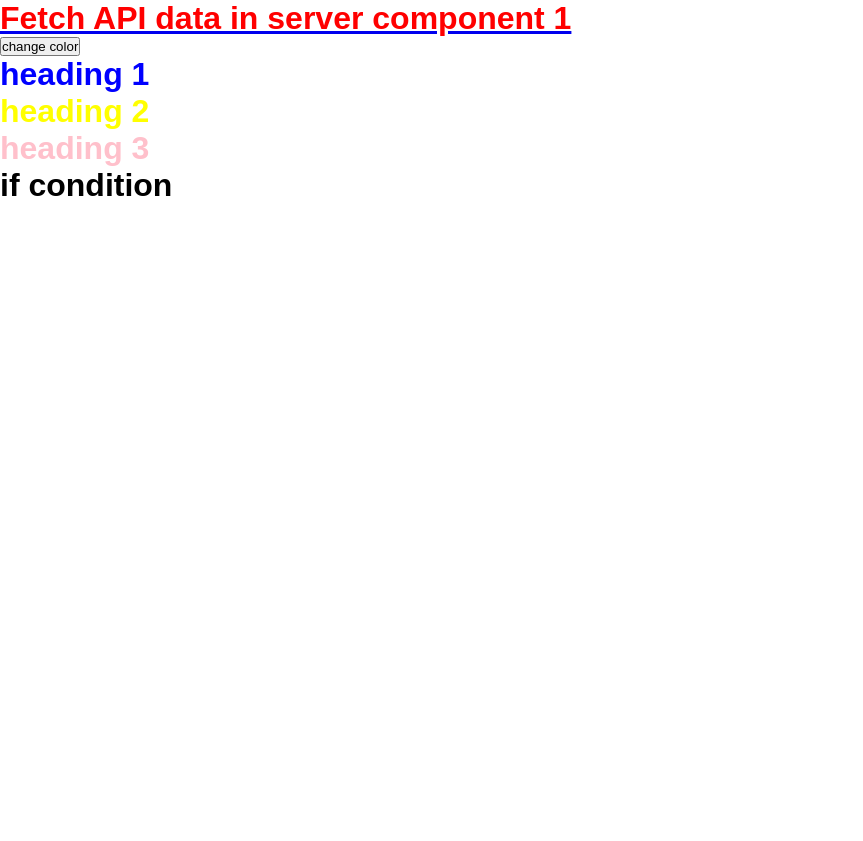
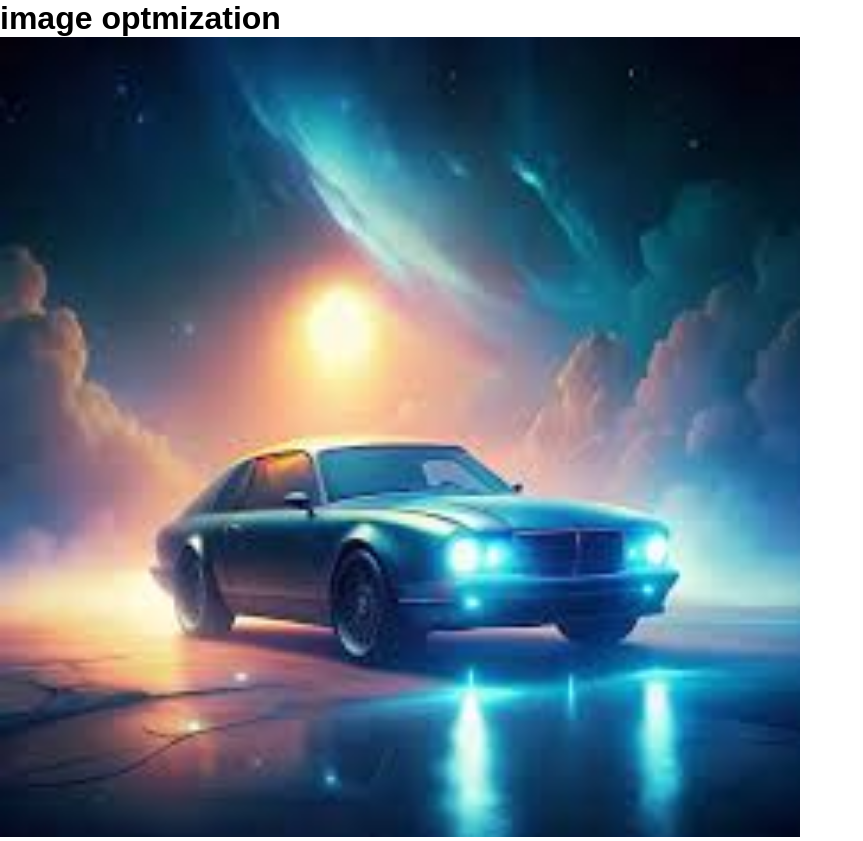
Before and after one commit to Saini-Yogesh/Next-app, a Next.js app: page / in a window 1280 px wide. Shown: the whole page, without its empty margins (0-863 px from the left). Before the commit the page ends 800 px from the top, so only its background shows below. Built offline with nearby package versions, Linux system fonts and the light colour scheme.

Commit message:
till lecture 24(image optmization)

```diff
--- a/src/app/page.js
+++ b/src/app/page.js
@@ -1,29 +1,14 @@
 "use client";
-import { useState } from "react";
 import styles from "./page.module.css";
-import Link from "next/link";
+import Image from "next/image";
+import image1 from "../download.jpg";
 
 export default function Home() {
-  const [currentColor, SetCurrentColor] = useState(styles.red);
-  const changeColor = () => {
-    if (currentColor == styles.red) SetCurrentColor(styles.green);
-    else SetCurrentColor(styles.red);
-  };
-  const { blue, yellow, pink } = styles; // extrace from style
+  console.log(image1);
   return (
     <div>
-      <Link href="/productList">
-        <h1 className={currentColor}>Fetch API data in server component 1</h1>
-      </Link>
-      <button onClick={() => changeColor()}> change color</button>
-      <h1 className={blue}>heading 1</h1>
-      <h1 className={yellow}>heading 2</h1>
-      <h1 className={pink}>heading 3</h1>
-      {currentColor === styles.red ? (
-        <h1> if condition</h1>
-      ) : (
-        <h1> else condition</h1>
-      )}
+      <h1> image optmization</h1>
+      <Image src={image1} width={800} height={800} />
     </div>
   );
 }
```
Also changed, not shown: src/app/productList/checkPriceButton.js (deleted, +0 -12 lines), src/app/productList/page.js (deleted, +0 -22 lines), src/download.jpg (added).
